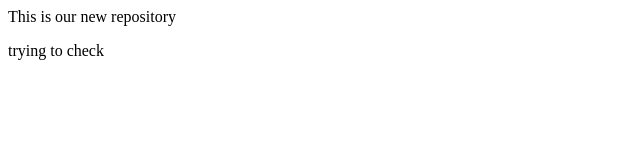
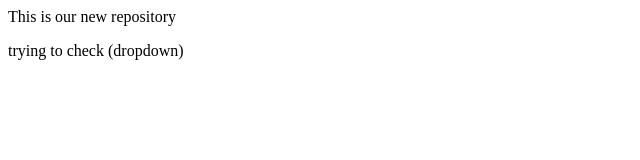
Before and after one commit to Mobbashir-Rasool/localrepo, a plain HTML site: page index.html in a window 1280 px wide. Shown: the full height of the page, 0-640 px from the left. Drawn offline with Linux system fonts and the light colour scheme.

Commit message:
feature1

```diff
--- a/index.html
+++ b/index.html
@@ -1,2 +1,2 @@
 <p>This is our new repository</p>
-<p>trying to check</p>
+<p>trying to check (dropdown)</p>
```
